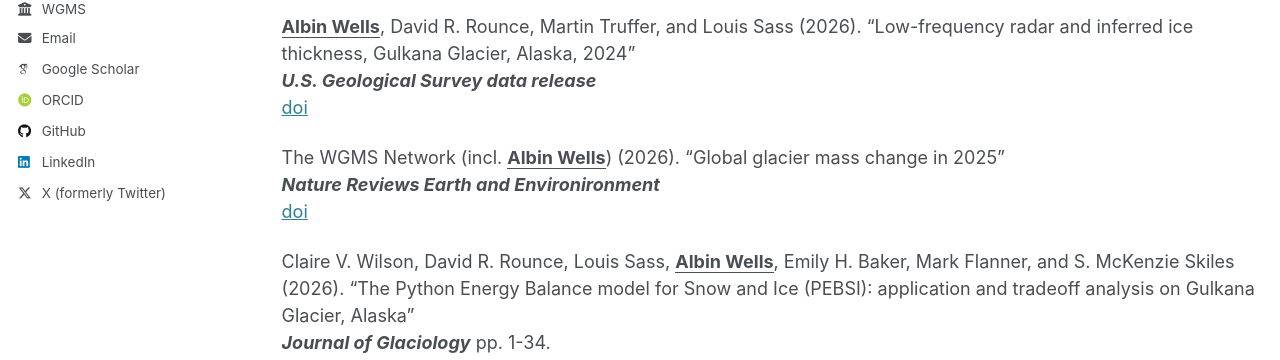
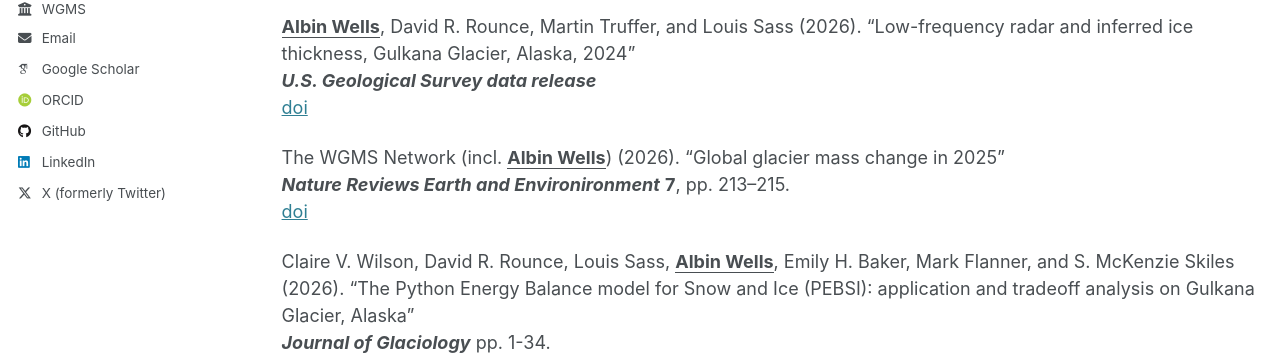
Before and after one commit to albinwwells/albinwwells.github.io, a Jekyll site: the page built from _pages/publications.md, in a window 1280 px wide and 900 px high. Shown: the part 380-740 px from the top of the window. Built offline with Jekyll 4.4.1, drawn with Linux system fonts in a browser that asks for light colours; some web fonts are replaced.

Commit message:
Update publications.md

```diff
--- a/_pages/publications.md
+++ b/_pages/publications.md
@@ -19,7 +19,7 @@ redirect_from:
 [doi](https://doi.org/10.5066/P135I3MH)
 
 The WGMS Network (incl. <ins>**Albin Wells**</ins>) (2026). "Global glacier mass change in 2025"\
-***Nature Reviews Earth and Environironment***\
+***Nature Reviews Earth and Environironment*** **7**, pp. 213–215.\
 [doi](https://doi.org/10.1038/s43017-026-00777-z)
 
 Claire V. Wilson, David R. Rounce, Louis Sass, <ins>**Albin Wells**</ins>, Emily H. Baker, Mark Flanner, and S. McKenzie Skiles (2026). "The Python Energy Balance model for Snow and Ice (PEBSI): application and tradeoff analysis on Gulkana Glacier, Alaska"\
```
